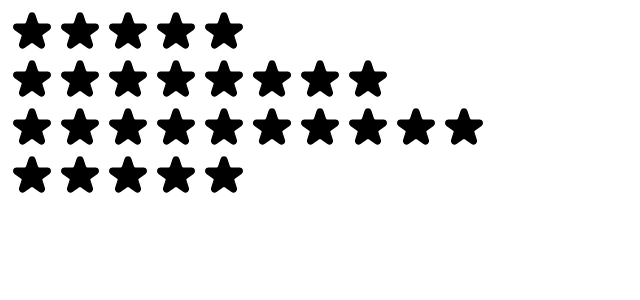
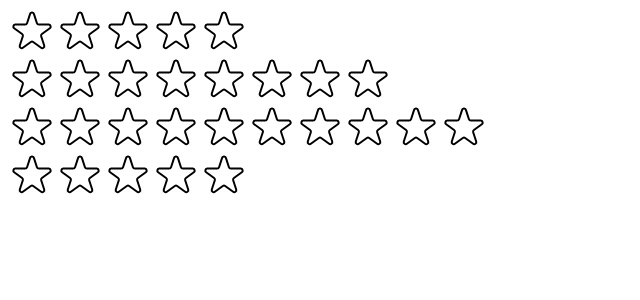
Before and after one commit to Ndigithe-john/ReactExercises, a React (Create React App) app in the folder usepopcorn/: page / in a window 1280 px wide. Shown: the top 300 px of the page, without its empty margins (0-640 px from the left). Built offline with nearby package versions, Linux system fonts and the light colour scheme.

Commit message:
conditionally rendering full and empty stars

```diff
--- a/usepopcorn/src/components/Star.js
+++ b/usepopcorn/src/components/Star.js
@@ -4,9 +4,10 @@ const starStyle = {
   display: "block",
   cursor: "pointer",
 };
-function Star({ onClick }) {
+function Star({ onClick, full }) {
   return (
     <span role="button" style={starStyle} onClick={onClick}>
+      {full ? (
         <svg
           xmlns="http://www.w3.org/2000/svg"
           viewBox="0 0 20 20"
@@ -15,6 +16,21 @@ function Star({ onClick }) {
         >
           <path d="M9.049 2.927c.3-.921 1.603-.921 1.902 0l1.07 3.292a1 1 0 00.95.69h3.462c.969 0 1.371 1.24.588 1.81l-2.8 2.034a1 1 0 00-.364 1.118l1.07 3.292c.3.921-.755 1.688-1.54 1.118l-2.8-2.034a1 1 0 00-1.175 0l-2.8 2.034c-.784.57-1.838-.197-1.539-1.118l1.07-3.292a1 1 0 00-.364-1.118L2.98 8.72c-.783-.57-.38-1.81.588-1.81h3.461a1 1 0 00.951-.69l1.07-3.292z" />
         </svg>
+      ) : (
+        <svg
+          xmlns="http://www.w3.org/2000/svg"
+          fill="none"
+          viewBox="0 0 24 24"
+          stroke="#000"
+        >
+          <path
+            strokeLinecap="round"
+            strokeLinejoin="round"
+            strokeWidth="{2}"
+            d="M11.049 2.927c.3-.921 1.603-.921 1.902 0l1.519 4.674a1 1 0 00.95.69h4.915c.969 0 1.371 1.24.588 1.81l-3.976 2.888a1 1 0 00-.363 1.118l1.518 4.674c.3.922-.755 1.688-1.538 1.118l-3.976-2.888a1 1 0 00-1.176 0l-3.976 2.888c-.783.57-1.838-.197-1.538-1.118l1.518-4.674a1 1 0 00-.363-1.118l-3.976-2.888c-.784-.57-.38-1.81.588-1.81h4.914a1 1 0 00.951-.69l1.519-4.674z"
+          />
+        </svg>
+      )}
     </span>
   );
 }
@@ -28,18 +44,5 @@ FULL STAR
 
 EMPTY STAR
 
-<svg
-  xmlns="http://www.w3.org/2000/svg"
-  fill="none"
-  viewBox="0 0 24 24"
-  stroke="#000"
->
-  <path
-    strokeLinecap="round"
-    strokeLinejoin="round"
-    strokeWidth="{2}"
-    d="M11.049 2.927c.3-.921 1.603-.921 1.902 0l1.519 4.674a1 1 0 00.95.69h4.915c.969 0 1.371 1.24.588 1.81l-3.976 2.888a1 1 0 00-.363 1.118l1.518 4.674c.3.922-.755 1.688-1.538 1.118l-3.976-2.888a1 1 0 00-1.176 0l-3.976 2.888c-.783.57-1.838-.197-1.538-1.118l1.518-4.674a1 1 0 00-.363-1.118l-3.976-2.888c-.784-.57-.38-1.81.588-1.81h4.914a1 1 0 00.951-.69l1.519-4.674z"
-  />
-</svg>
 
 */
```
Lines whose indentation alone changed are shown as unchanged.
